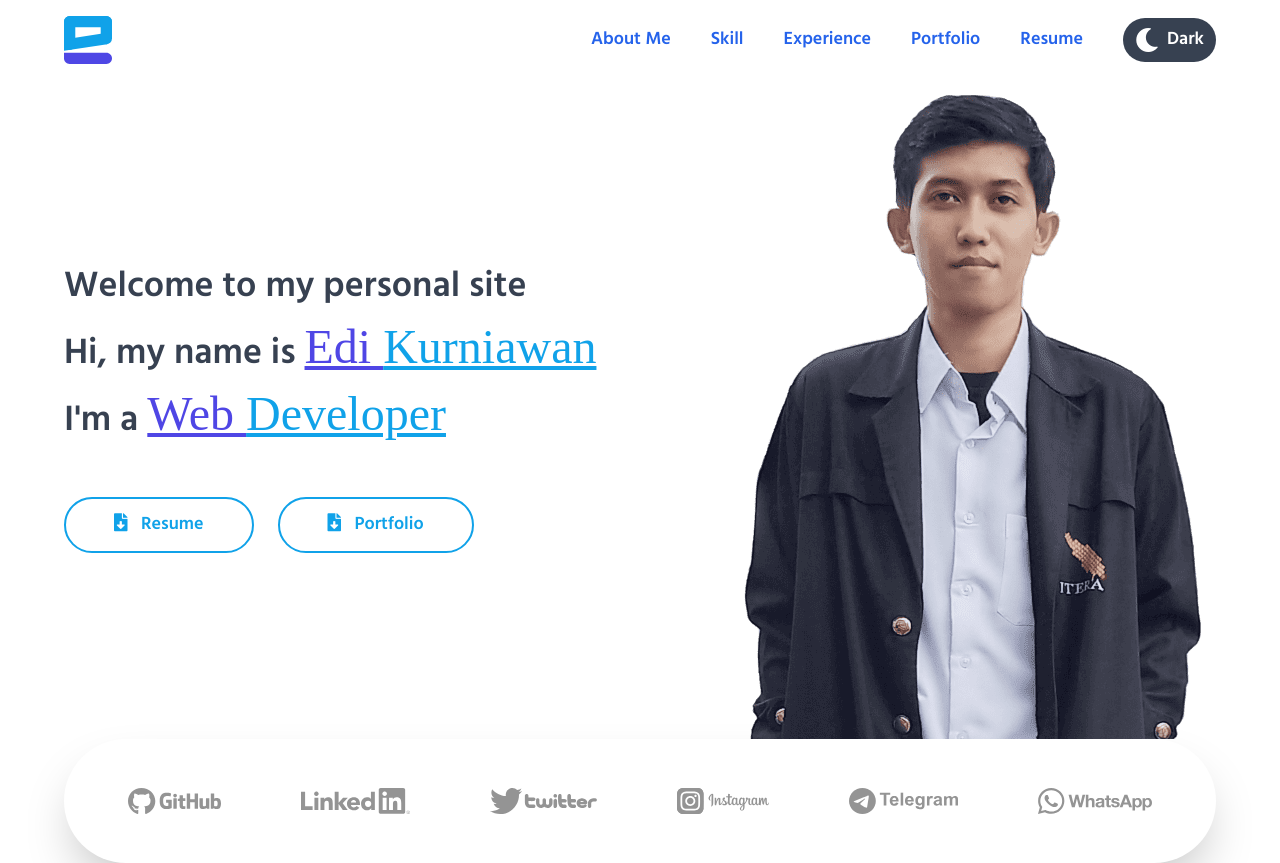
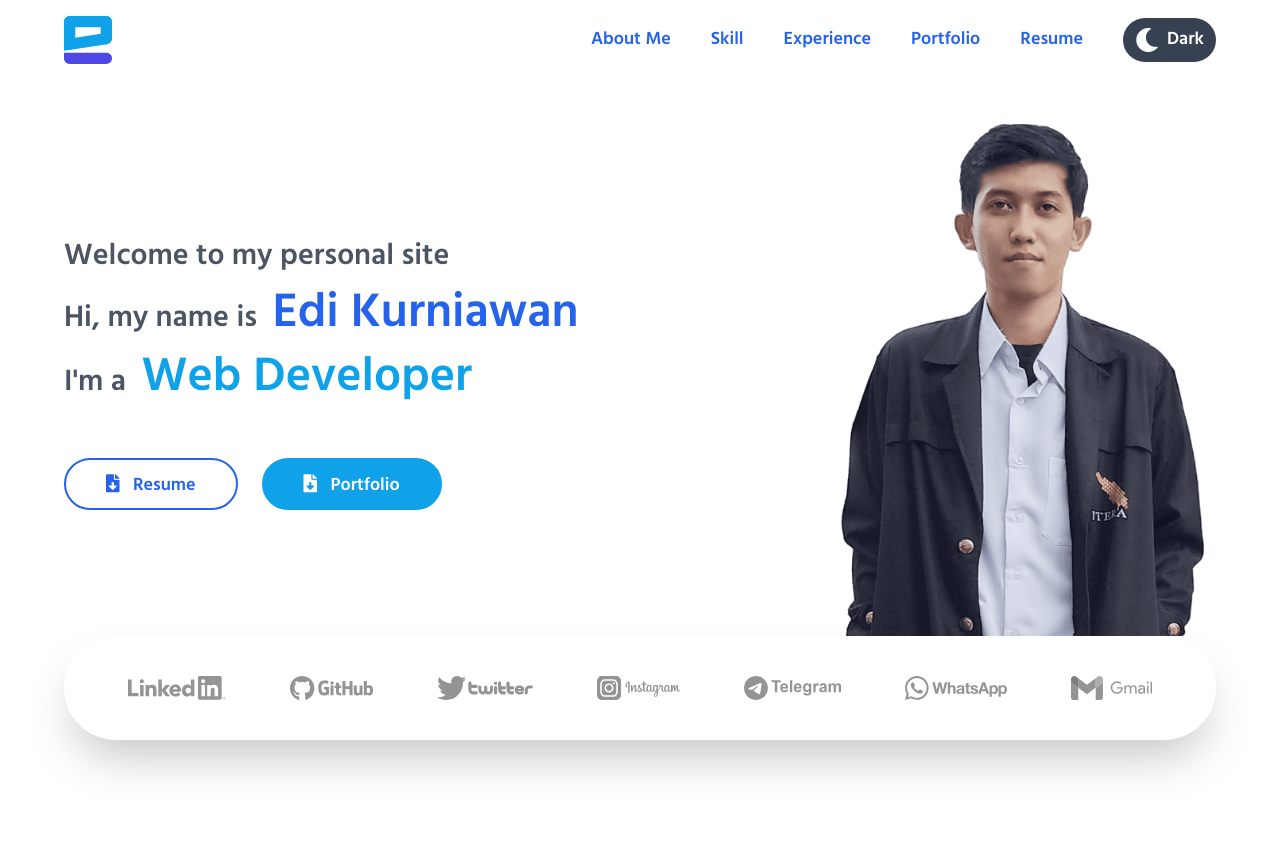
Before and after one commit to edikurniawan-dev/edikurniawan.dev, a React (Create React App) app: page / in a window 1280 px wide. After the commit the page ends 800 px from the top, so only its background shows below. Built offline with nearby package versions, Linux system fonts and the light colour scheme.

Commit message:
change style and font

```diff
--- a/src/pages/Home.jsx
+++ b/src/pages/Home.jsx
@@ -7,6 +7,7 @@ import Linkedin from '../images/logo/linkedin.svg';
 import Telegram from '../images/logo/telegram.svg';
 import Twitter from '../images/logo/twitter.svg';
 import Whatsapp from '../images/logo/whatsapp.svg';
+import Gmail from '../images/logo/gmail.svg';
 
 import GithubGray from '../images/logo/github-gray.svg';
 import InstagramGray from '../images/logo/instagram-gray.svg';
@@ -14,75 +15,52 @@ import LinkedinGray from '../images/logo/linkedin-gray.svg';
 import TelegramGray from '../images/logo/telegram-gray.svg';
 import TwitterGray from '../images/logo/twitter-gray.svg';
 import WhatsappGray from '../images/logo/whatsapp-gray.svg';
+import GmailGray from '../images/logo/gmail-gray.svg';
 
 const Home = () => {
     return (
-        <div className="">
+        <main className="flex flex-col pt-8">
             <div className="flex items-center justify-between">
-                <div className="text-gray-700 space-y-4">
-                    <h1 className="font-hind font-bold text-4xl">
+                <div className="font-hind w-2/3 text-gray-600 space-y-4">
+                    <h1 className=" font-semibold text-3xl">
                         Welcome to my personal site
                     </h1>
                     <div className="flex items-baseline">
-                        <h1 className="font-hind font-bold text-4xl">
+                        <h1 className="font-bold text-3xl">
                             Hi, my name is&nbsp;
                         </h1>
-                        <h1 className="font-poppins text-indigo-600 text-5xl underline">
-                            Edi&nbsp;
-                        </h1>
-                        <h1 className="font-poppins text-blue-light text-5xl underline">
-                            Kurniawan
+                        <h1 className="ml-2 text-blue-600 text-5xl font-ubuntu hover:text-blue-600">
+                            Edi Kurniawan
                         </h1>
                     </div>
                     <div className="flex items-baseline">
-                        <h1 className="font-hind font-bold text-4xl">
-                            I'm a&nbsp;
-                        </h1>
-                        <h1 className="font-poppins text-indigo-600 text-5xl underline">
-                            Web&nbsp;
-                        </h1>
-                        <h1 className="font-poppins text-blue-light text-5xl underline">
-                            Developer
+                        <h1 className="font-bold text-3xl">I'm a&nbsp;</h1>
+                        <h1 className="ml-2 font-ubuntu text-blue-light text-5xl ">
+                            Web Developer
                         </h1>
                     </div>
-                    <div className="flex items-center space-x-6 font-hind font-semibold text-lg pt-10">
+                    <div className="flex items-center space-x-6 text-lg pt-10">
                         <a
                             href="https://github.com/edikurniawan-dev"
-                            className="text-blue-light py-3 px-12 rounded-full border-2 border-blue-light hover:bg-blue-light hover:text-white">
+                            className="text-blue-600 pt-3 pb-2 px-10 rounded-full border-2 border-blue-600 hover:bg-blue-600 hover:text-white">
                             <i className="fas fa-file-download"></i>
                             &nbsp;&nbsp; Resume
                         </a>
                         <a
                             href="https://github.com/edikurniawan-dev"
-                            className="text-blue-light py-3 px-12 rounded-full border-2 border-blue-light hover:bg-blue-light hover:text-white">
+                            className="text-white pt-3 pb-2 px-10 rounded-full border-2 border-blue-light bg-blue-light hover:bg-white hover:text-blue-light">
                             <i className="fas fa-file-download"></i>
                             &nbsp;&nbsp; Portfolio
                         </a>
                     </div>
                 </div>
-                <div className="w-1/2">
-                    <div className="flex justify-end">
-                        <img src={Myfoto} className="h-auto" alt="" />
-                    </div>
+                <div className="w-1/3">
+                    <img src={Myfoto} className="h-auto" alt="" />
                 </div>
             </div>
-            <div className="py-12 px-16 rounded-full shadow-2xl">
-                <div className="flex items-center space-x-20 h-7">
-                    <a
-                        href="https://github.com/edikurniawan-dev"
-                        target="_blank"
-                        rel="noreferrer">
-                        <img
-                            src={GithubGray}
-                            alt=""
-                            className=""
-                            onMouseOver={(e) => (e.currentTarget.src = Github)}
-                            onMouseLeave={(e) =>
-                                (e.currentTarget.src = GithubGray)
-                            }
-                        />
-                    </a>
 
+            <div className="py-10 px-16 rounded-full shadow-2xl">
+                <div className="flex items-center space-x-16">
                     <a
                         href="https://www.linkedin.com/in/edikurniawan-dev/"
                         target="_blank"
@@ -96,6 +74,21 @@ const Home = () => {
                             }
                             onMouseLeave={(e) =>
                                 (e.currentTarget.src = LinkedinGray)
+                            }
+                        />
+                    </a>
+
+                    <a
+                        href="https://github.com/edikurniawan-dev"
+                        target="_blank"
+                        rel="noreferrer">
+                        <img
+                            src={GithubGray}
+                            alt=""
+                            className=""
+                            onMouseOver={(e) => (e.currentTarget.src = Github)}
+                            onMouseLeave={(e) =>
+                                (e.currentTarget.src = GithubGray)
                             }
                         />
                     </a>
@@ -165,9 +158,23 @@ const Home = () => {
                             }
                         />
                     </a>
+                    <a
+                        href="mailto:edikurniawan.dev@gmail.com"
+                        target="_blank"
+                        rel="noreferrer">
+                        <img
+                            src={GmailGray}
+                            alt=""
+                            className=""
+                            onMouseOver={(e) => (e.currentTarget.src = Gmail)}
+                            onMouseLeave={(e) =>
+                                (e.currentTarget.src = GmailGray)
+                            }
+                        />
+                    </a>
                 </div>
             </div>
-        </div>
+        </main>
     );
 };
 
```
